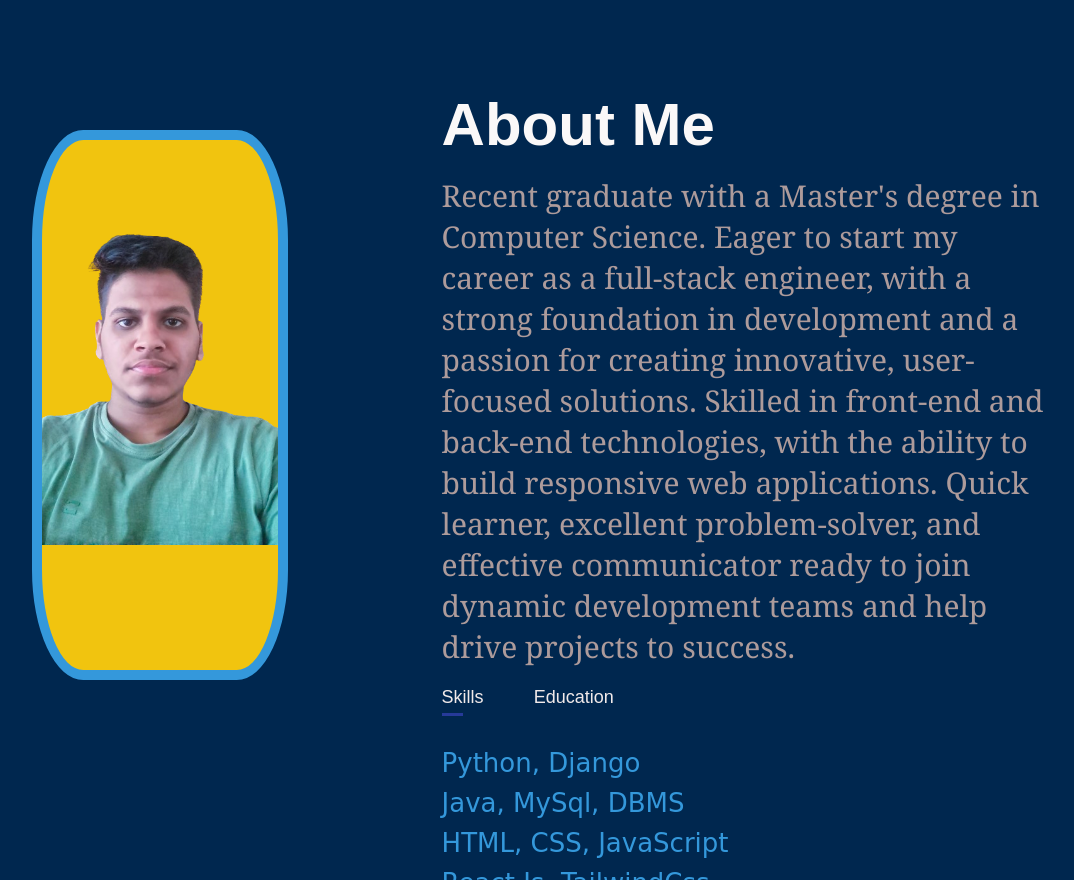
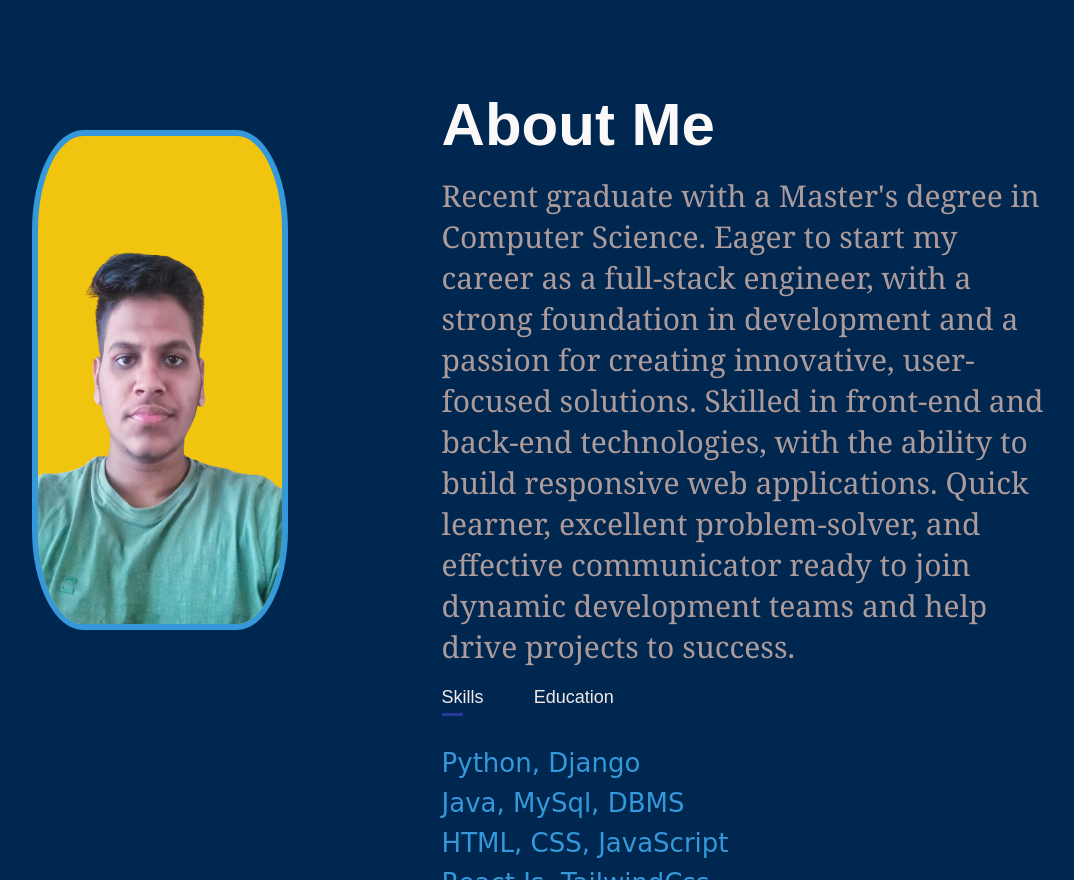
Before and after one commit to Swarup-Dash/Swarup-Dash.github.io, a plain HTML site: page index.html in a window 1280 px wide. Shown: the part 740-1620 px from the top of the page, without its empty margins (96-1170 px from the left). Drawn offline with Linux system fonts and the light colour scheme.

Commit message:
Some Modification

```diff
--- a/style.css
+++ b/style.css
@@ -202,19 +202,19 @@ nav ul li a:hover::after{
 }
 .about-col-1{
     flex-basis: 25%;
-    background-color: #5e5c5c;
+    /* background-color: #5e5c5c; */
     width: 550px;
-    height: 550px;
+    height: 500px;
     overflow: hidden;
     margin-top: 40px;
-    border: 10px solid #3498db;
+    border: 6px solid #3498db;
     border-radius: 20%;
     background-color: #f1c40f;
 }
 .about-col-1 img{
-    height: auto;
+    height: 510px;
     display: block;
-    margin-top: 20px;
+    margin-top: 100px;
     width: 100%;
     margin-top: -6%;
 
@@ -245,7 +245,6 @@ nav ul li a:hover::after{
 #education li{
     font-size: 20px;
 }
-
 
 .tab-titles{
     display: flex;
```
